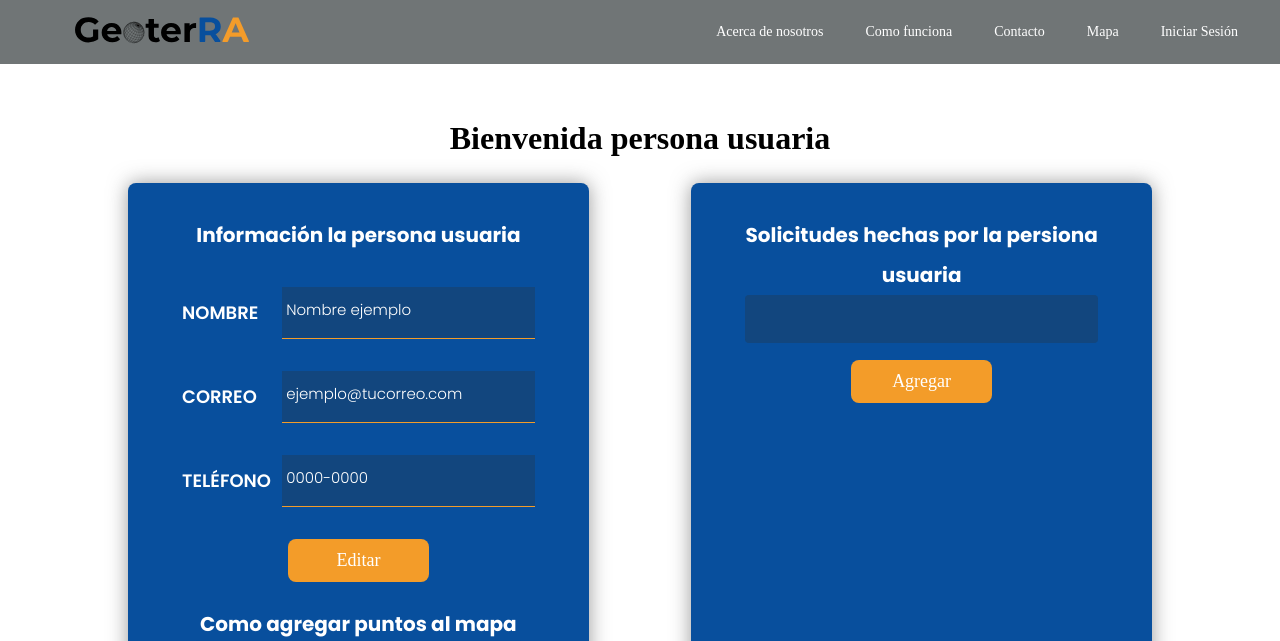
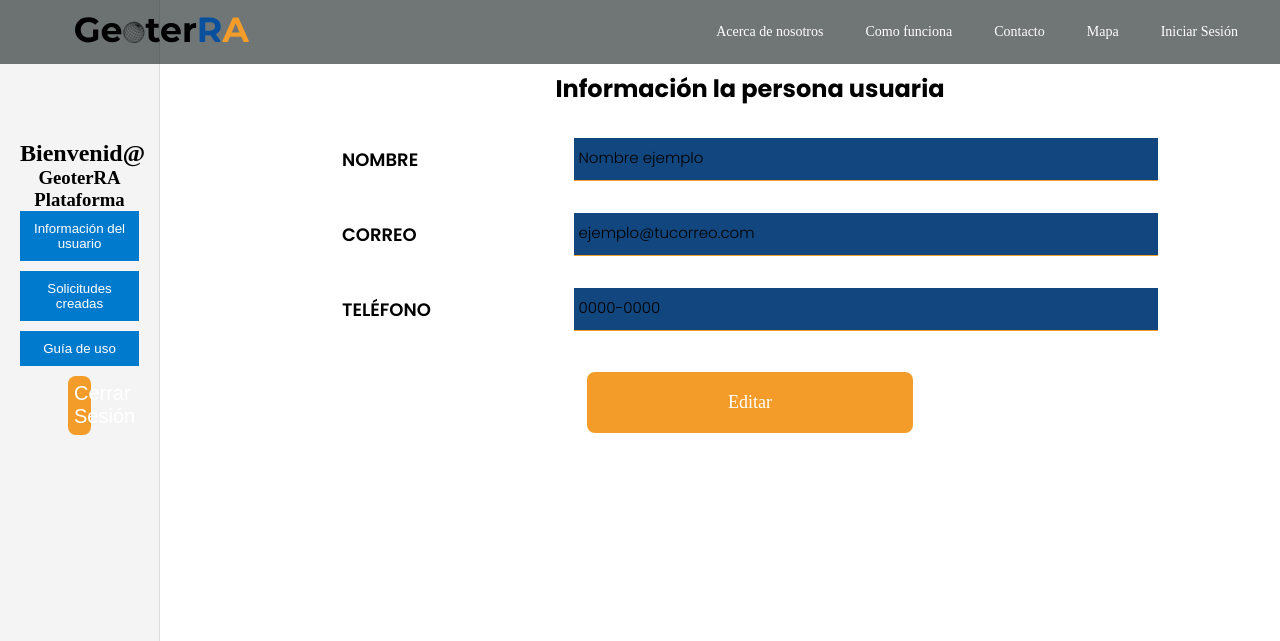
Before and after one commit to MarioCordero/GeoterRA_DEV, a PHP site: page /logged.html in a window 1280 px wide. Shown: the top 641 px of the page. Run offline with PHP 8.4, Linux system fonts and the light colour scheme; some web fonts are replaced.

Commit message:
FEAT/REFRACTOR/STYLE: Se cambia el diseño drásticamente de logged.hml

```diff
--- a/website/assets/css/style.css
+++ b/website/assets/css/style.css
@@ -111,8 +111,6 @@ html {
 	transform: scale(1.1);
 	transition: all 250ms ease;
 }
-
-/* }.menu-bars-background.active{ */
 
 .menu-logged{
 	display: none;
@@ -775,12 +773,52 @@ html {
 
 /* ------------------------------logged.html------------------------------ */
 
-.loged-in-container{
+.logged-sidebar {
+	height: 100vh;
+	width: 20vh;
+	float: left;
+	padding: 20px;
+	background-color: #f4f4f4;
+	border-right: 1px solid #ddd;
+}
+
+.logged-sidebar button {
+	display: block;
+	width: 100%;
+	margin-bottom: 10px;
+	padding: 10px;
+	background-color: #007acc;
+	color: white;
+	border: none;
+	cursor: pointer;
+}
+
+.logged-sidebar button:hover {
+	background-color: #005f99;
+}
+
+.logged-in-container{
 	margin: auto;
 	min-height: 100vh;
-}.loged-in-container h1{
+}.logged-in-container h1{
 	padding-top: 15vh;
 }
+
+
+/* Content container styling */
+.content-container {
+    margin-left: 220px;
+    padding: 20px;
+}
+
+.content-section {
+    display: none;
+}
+
+#user-info {
+    display: block; /* Default section */
+}
+
 
 .user-info{
 	color: var(--blanco);
--- /dev/null
+++ b/website/assets/js/section-switcher.js
@@ -0,0 +1,10 @@
+function showSection(sectionId) {
+    // Hide all sections
+    const sections = document.querySelectorAll('.content-section');
+    sections.forEach(section => {
+        section.style.display = 'none';
+    });
+
+    // Display the selected section
+    document.getElementById(sectionId).style.display = 'block';
+}
--- a/website/logged.html
+++ b/website/logged.html
@@ -30,6 +30,7 @@
 					<a href="./index.html"> <img id="logo" src="./assets/images/GeoterRA/GeoterRA-Logo.svg" class="header-logo" alt="Webpage logotype"> </a>
 				</div>
 
+				<!-- When the user is not logged -->
 				<div class="menu" id="navbar">
 
 					<a href="./index.html#about-us">Acerca de nosotros</a>
@@ -40,6 +41,7 @@
 
 				</div>
 
+				<!-- When the user is logged -->
 				<div class="menu-logged" id="navbar-logged">
 
 					<a href="./index.html#about-us">Acerca de nosotros</a>
@@ -50,6 +52,7 @@
 
 				</div>
 
+				<!-- Mobile bars -->
 				<input type="checkbox" id="checkbox">
 				<label for="checkbox" class="toggle">
 					<div class="bar bar--top"></div>
@@ -57,6 +60,7 @@
 					<div class="bar bar--bottom"></div>
 				</label>
 
+				<!-- When the user is logged Mobile bars -->
                 <div class="menu-bars-background" id="menu-bars-background">
                     <div class="menu-elements Gibson-Regular" id="menu-elements">
 
@@ -73,7 +77,7 @@
 			<!-- NAVBAR -->
 
 			<!-- BODY -->
-			<div class="loged-in-container Montserrat-Regular">
+			<div class="logged-in-container Montserrat-Regular">
 
 				<!--------------------------------LOADER----------------------------------->
 				<div class="web-loader" id="loader">
@@ -84,16 +88,24 @@
 				</div>
 				<!--------------------------------END LOADER------------------------------->
 
-				<h1 class="center-text">Bienvenida persona usuaria</h1>
+				<!-------------------------------- Sidebar Navigation -------------------------------->
+				<aside class="logged-sidebar">
+					<h1 class="center-text">Bienvenid@</h1>
+					<h3 class="center-text">GeoterRA Plataforma</h3>
+					<!-- HACER LINEA -->
+					<button onclick="showSection('user-info')">Información del usuario</button>
+					<button onclick="showSection('user-requests')">Solicitudes creadas</button>
+					<button onclick="showSection('guide')">Guía de uso</button>
+					<!-- HACER LINEA -->
+					<div class="buttons-container"> <button id="logout-btn">Cerrar Sesión</button> </div>
+				</aside>
+				<!-------------------------------- Sidebar Navigation -------------------------------->
 
-				<div class="user-info">
+				<!-------------------------------- Main Content Area -------------------------------->
+				<div class="content-container">
 
-					<!-- PERSONAL INFO LEFT COL-->
-					<div class="user-info-col-container">
-
-						<!-- TODO[] : Hay que poner la información de cada usuario en la etiqueta correspondiente <p> </p> -->
-						<div class="user-info-col">
-
+					<!-- User Info Section -->
+					<section id="user-info" class="content-section">
 						<ul class="user-personal-data">
 
 							<h2 class="center-text Poppins-Bold">Información la persona usuaria</h2>
@@ -116,27 +128,12 @@
 							<button id="###" class="Montserrat-Medium">Editar</button>
 
 						</ul>
+					</section>
 
-							<ul class="user-personal-data">
-
-								<h2 class="center-text Poppins-Bold">Como agregar puntos al mapa</h2>
-
-								<iframe
-									src="https://www.youtube.com/embed/0_CBDySHfMw"
-									title="YouTube video player"
-									frameborder="0"
-									allow="accelerometer; autoplay; clipboard-write; encrypted-media; gyroscope; picture-in-picture; web-share"
-									allowfullscreen>
-								</iframe>
-
-							</ul>
-
-						</div>
-
-
-						<!-- REQUESTS OF THE USER RIGTH COL-->
-						<div class="user-info-col">
-
+					<!-- User Requests Section -->
+					<section id="user-requests" class="content-section" style="display:none;">
+						<h2>Solicitudes creadas</h2>
+						<ul id="requests-list">
 							<div class="user-requests-test">
 
 							</div>
@@ -153,18 +150,24 @@
 								<button class="Montserrat-Medium" onclick="window.location.href='addpoint.html';">Agregar</button>
 
 							</div>
-						</div>
-					</div>
+						</ul>
+						<button onclick="window.location.href='addpoint.html';">Agregar nueva solicitud</button>
+					</section>
+
+					<!-- Guide Section -->
+					<section id="guide" class="content-section" style="display:none;">
+						<h2>Guía de uso</h2>
+						<iframe
+							src="https://www.youtube.com/embed/0_CBDySHfMw"
+							title="YouTube video player"
+							frameborder="0"
+							allow="accelerometer; autoplay; clipboard-write; encrypted-media; gyroscope; picture-in-picture; web-share"
+							allowfullscreen>
+						</iframe>
+					</section>
 
 				</div>
-
-				<!-- TODO[] : Hacer un logout decente, evitar codigo de JS en el HTML -->
-				<div class="buttons-container">
-					<button id="logout-btn">Cerrar Sesión</button>
-				</div>
-
-
-
+				<!-------------------------------- Main Content Area -------------------------------->
 			</div>
 
 			<!-- FOOTER -->
@@ -187,6 +190,7 @@
 			<script src="./assets/js/menu-bars.js"></script>
 			<script src="./assets/js/get-user-info.js"></script>
 			<script src="./assets/js/logout.js"></script>
+			<script src="./assets/js/section-switcher.js"></script>
 		</div>
 	</body>
 </html>
```
Lines whose indentation alone changed are shown as unchanged.
